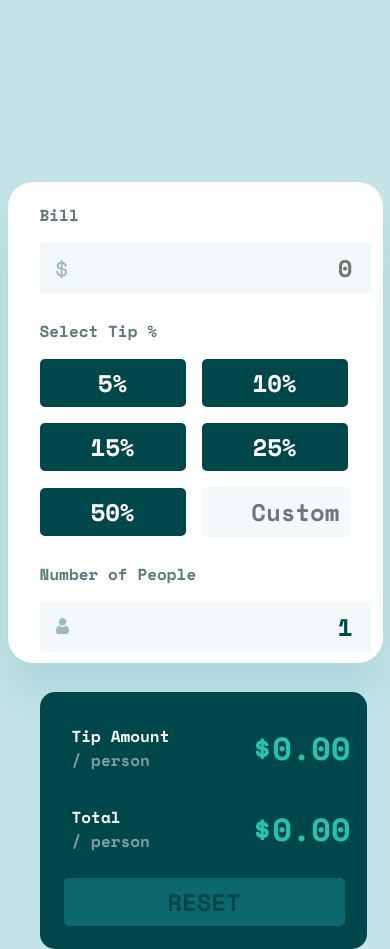
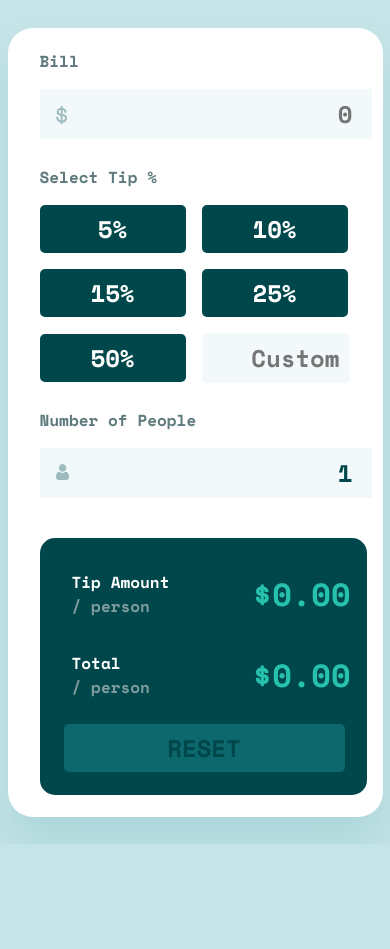
Before and after one commit to TheShonuff/tip-calculator, a React (Create React App) app: page / in a window 390 px wide. Shown: the top 949 px of the page. After the commit the page ends 844 px from the top, so only its background shows below. Built offline with nearby package versions, Linux system fonts and the light colour scheme.

Commit message:
undid experiment

```diff
--- a/src/Calculator.css
+++ b/src/Calculator.css
@@ -212,7 +212,7 @@ button:hover {
 @media screen and (max-width: 500px) {
   .Calculator {
     width: 375px;
-    max-height: 789px;
+    height: 789px;
   }
   #bill {
     width: 311px;
```
